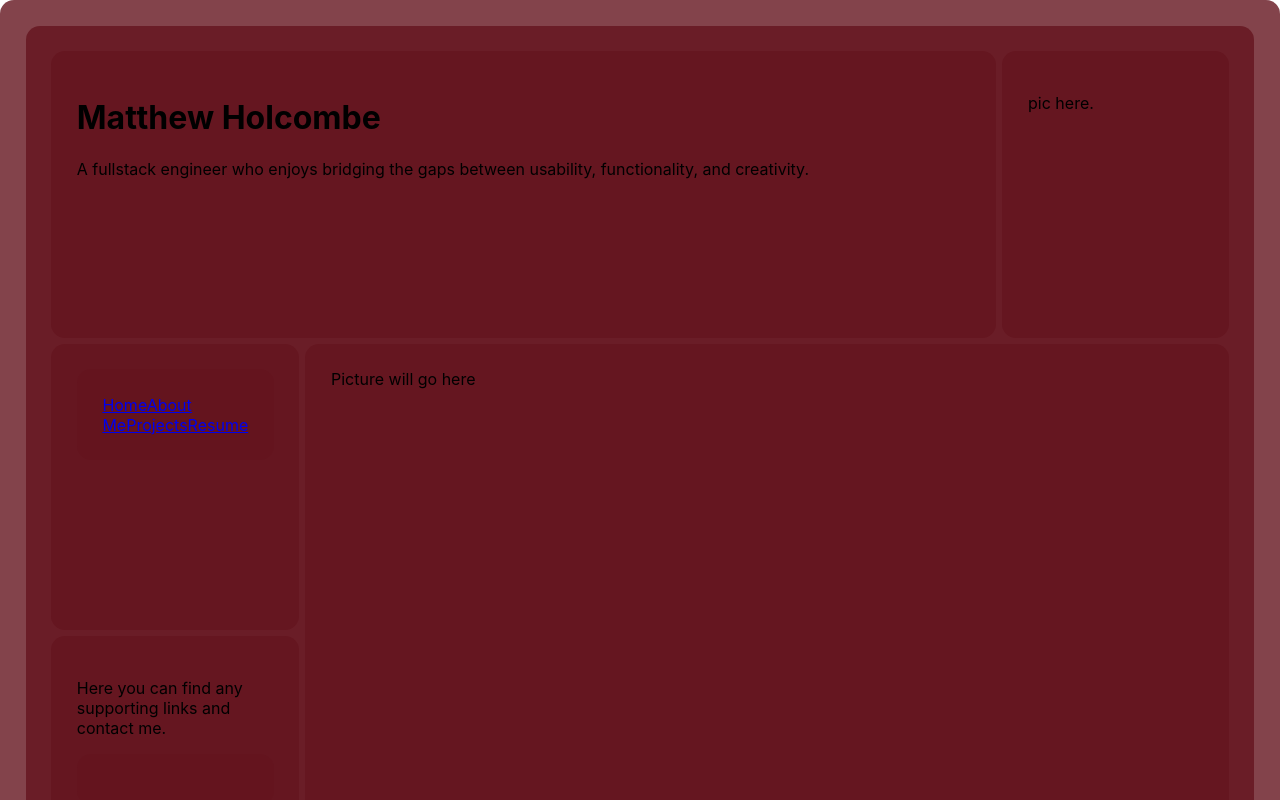
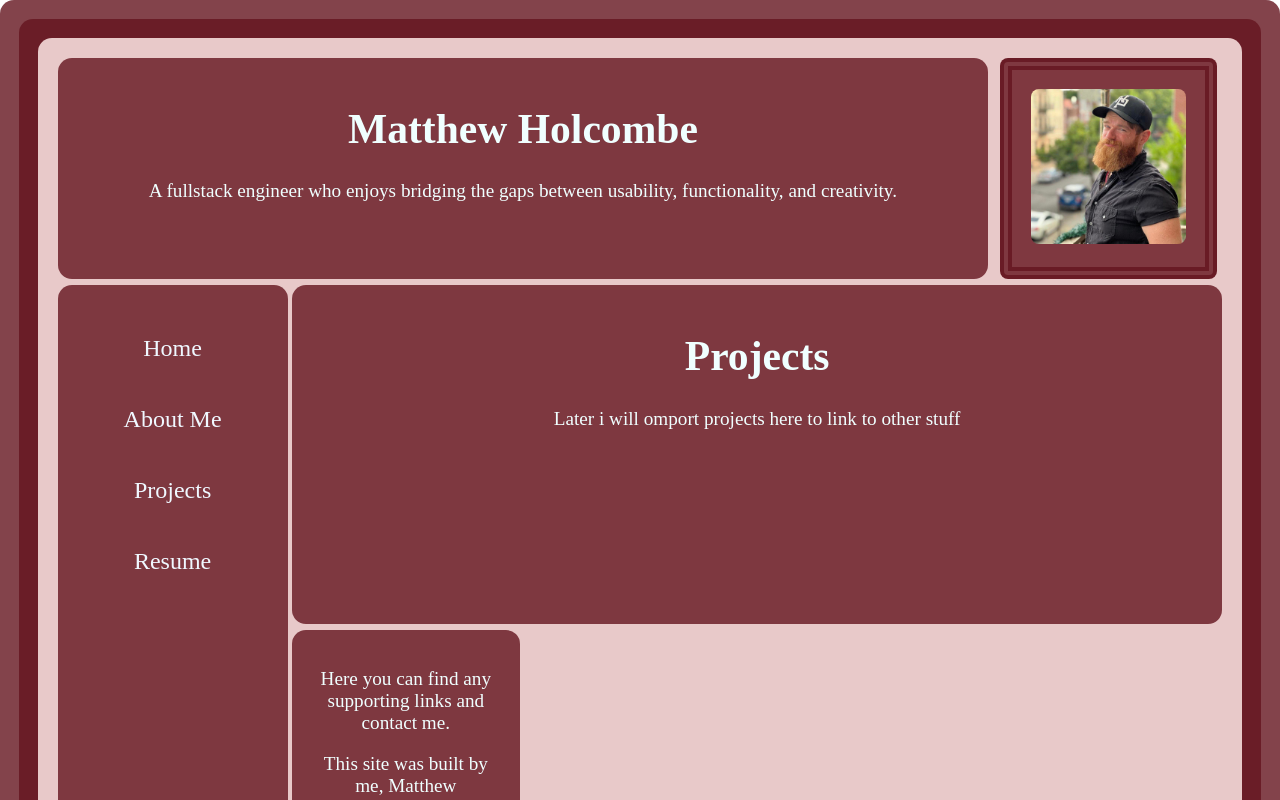
Before and after one commit to mholcombe93/mh-protfolio-v2, a React (Create React App) app: page /projects in a window 1280 px wide. Shown: the top 800 px of the page. Built offline with nearby package versions, Linux system fonts and the light colour scheme.

Commit message:
nav bar and photo

```diff
--- a/src/App.css
+++ b/src/App.css
@@ -1,39 +1,12 @@
 .App {
   text-align: center;
-  /* display: grid;
-  grid-template-areas:
-    " a a a a b"
-    " c d d d d "
-    " c d d d d"
-    " c e e e e";
-  grid-row-gap: 8px;
-  grid-column-gap: 8px;
-  padding: 8px; */
-
-
-  height: 100vh;
-  margin: auto;
-  background-color: rgba(100, 100, 40, 1);
-  background: url(https://secure.img1-cg.wfcdn.com/im/69373027/resize-w750%5Ecompr-r85/1278/127848537/Abstract+Double+Roll+%2528Three+11%2527+Panels%2529+Wallpaper.jpg);
-  color:azure;
-  font-family: 'Poiret One', cursive;
   }
 
-header, footer, nav, div {
-  padding: 1.6em;
+ div {
+  padding: 1.2em;
   background-color: rgba(100, 20, 30, .8);
   border-radius: 14px;
   }
-
-/* .Header_Container {
-  grid-area: a;
-}
-.Nav_Container{
-  grid-area: b;
-}
-.Footer_Container{
-  grid-area: e;
-} */
 
 .parent {
   display: grid;
@@ -41,6 +14,19 @@ header, footer, nav, div {
   grid-template-rows: repeat(4, 1fr);
   grid-column-gap: 6px;
   grid-row-gap: 6px;
+  height: 100vh;
+  margin: auto;
+  background-color: rgb(232, 201, 201);
+  color:azure;
+  font-family: 'Poiret One', cursive;
+  }
+
+  h1{
+    font-size: 2.6em;
+  }
+  p{
+    font-family: 'Poiret One';
+    font-size: 1.2em;
   }
 
   .Header_Container { grid-area: 1 / 1 / 2 / 5; }
@@ -48,36 +34,3 @@ header, footer, nav, div {
   .Nav_Container { grid-area: 2 / 1 / 5 / 2; }
   .Body_Container { grid-area: 2 / 2 / 4 / 6; }
   .Footer_Container { grid-area: 4 / 2 / 5 / 6; }
-
-
-
-
-
-/* #pageHeader {
-  grid-area: header;
-  text-align: center;
-  }
-#pageFooter {
-  grid-area: footer;
-  }
-#mainArticle {
-  grid-area: article;
-  }
-.mainNav {
-  grid-area: nav;
-
-  }
-.link{
-  display: block;
-  flex-flow: row;
-  display: inline-grid;
-  padding: 0.5rem;
-  gap: 1rem;
-  background: none;
-  text-decoration: none;
-  border: none;
-  cursor: pointer;
-  color:azure;
-  text-align: left;
-  font-size: 16px;
-} */
--- a/src/App.js
+++ b/src/App.js
@@ -9,24 +9,27 @@ import AboutMe from "./Screens/AboutMe";
 import Pic from "./Components/Pic";
 import Projects from "./Screens/Projects";
 import Resume from "./Screens/Resume";
+import { Link } from "react-router-dom";
 
 function App() {
   return (
+    <div className="App">
     <div className="parent">
-      {/* <div class="parent"> */}
       <Header />
       <Pic />
       <Nav />
       <Body />
       <Footer />
 
+
       <Routes>
-        <Route path="/" element={<Home />} />
+        {/* <Route path="/" element={<Home />} />
         <Route path="/about" element={<AboutMe />} />
         <Route path="/projects" element={<Projects />} />
-        <Route path="/resume" element={<Resume />} />
+        <Route path="/resume" element={<Resume />} /> */}
       </Routes>
-    </div>
+      </div>
+      </div>
   );
 }
 
--- a/src/Components/Body.jsx
+++ b/src/Components/Body.jsx
@@ -1,9 +1,34 @@
-
+import AboutMe from "../Screens/AboutMe"
+import Projects from "../Screens/Projects"
+import Resume from "../Screens/Resume"
+import { useLocation } from "react-router-dom"
+import Home from "../Screens/Home"
 
 function Body() {
+  const location = useLocation()
+  console.log(location)
+
+  let BodyContent = <Home />;
+  switch (location.pathname) {
+
+    case '/projects': {
+      BodyContent = <Projects />
+      break;
+    }
+    case '/about': {
+      BodyContent = <AboutMe />
+      break;
+    }
+    case '/resume': {
+      BodyContent = <Resume />
+    }
+    default: {
+      BodyContent = <Home />
+      }
+  }
   return (
     <div className="Body_Container">
-      Picture will go here
+      {BodyContent}
     </div>
   )
 }
--- a/src/Components/Footer.jsx
+++ b/src/Components/Footer.jsx
@@ -4,9 +4,6 @@ function Footer() {
   return (
     <div className="Footer_Contatiner">
       <p className="Footer_Text"> Here you can find any supporting links and contact me.</p>
-      <div>
-
-      </div>
       <p className=""> This site was built by me, Matthew Holcombe, using React. </p>
     </div>
   )
--- a/src/Components/Nav.jsx
+++ b/src/Components/Nav.jsx
@@ -3,9 +3,9 @@ import { NavLink } from "react-router-dom"
 
 function Nav() {
   return (
-    <>
-      <div className="Nav_Contatiner">
-      <div className="nav-desktop">
+
+    <div className="Nav_Container">
+
         <NavLink className="navlink" to="/">
           Home
         </NavLink>
@@ -17,12 +17,10 @@ function Nav() {
         </NavLink>
         <NavLink className="navlink" to="/resume">
           Resume
-        </NavLink>
-      </div>
+          </NavLink>
+
     </div>
 
-
-    </>
   )
 }
 
--- a/src/Components/Pic.jsx
+++ b/src/Components/Pic.jsx
@@ -1,10 +1,14 @@
+// import { Profiler } from 'react';
+import { NavLink } from 'react-router-dom';
+import ProfilePic from "../Images/ProfilePic.jpeg"
+import "./Styles/Pic.css"
 import '../App.css'
 
 function Pic() {
 
   return (
     <div className='Pic_Container'>
-      <p> pic here.</p>
+      <NavLink to="/"><img src={ProfilePic} alt="Porfile Pic" className='Profile_Pic' /> </NavLink>
     </div>
 );
 }
--- a/src/Components/Styles/Nav.css
+++ b/src/Components/Styles/Nav.css
@@ -0,0 +1,25 @@
+
+
+.Nav_Container{
+  display: flex;
+  flex-direction: column;
+  text-decoration: none;
+  align-items: center;
+  /* justify-content: center; */
+  padding-top: 1em;
+  margin: auto;
+  height: 95%;
+  width: 84%;
+
+}
+
+.navlink{
+  text-decoration: none;
+  color: aliceblue;
+  margin: 10px;
+  font-size: 24px;
+  padding-top: 1em;
+  flex-wrap: wrap;
+  top: 0;
+  left: 0;
+}
--- /dev/null
+++ b/src/Components/Styles/Pic.css
@@ -0,0 +1,21 @@
+
+
+.Pic_Container{
+  width: 68%;
+  height: auto;
+  border: 12px double rgba(100, 20, 30, .8);;
+  border-radius: 8px;
+  display: flex;
+  align-items: center;
+  justify-content: center;
+  margin: auto;
+}
+
+.Profile_Pic{
+  width: 100%;
+  height: 100%;
+  border-radius: 8px;
+  margin: auto;
+  align-items: center;
+  justify-content: center;
+}
--- a/src/Screens/Projects.jsx
+++ b/src/Screens/Projects.jsx
@@ -5,7 +5,7 @@ function Projects() {
   return (
     <>
       <h1>Projects</h1>
-      <p className='Home_text'></p>
+      <p className='Home_text'> Later i will omport projects here to link to other stuff</p>
 
 
 
```
Also changed, not shown: src/Images/ProfilePic.jpeg (added).
